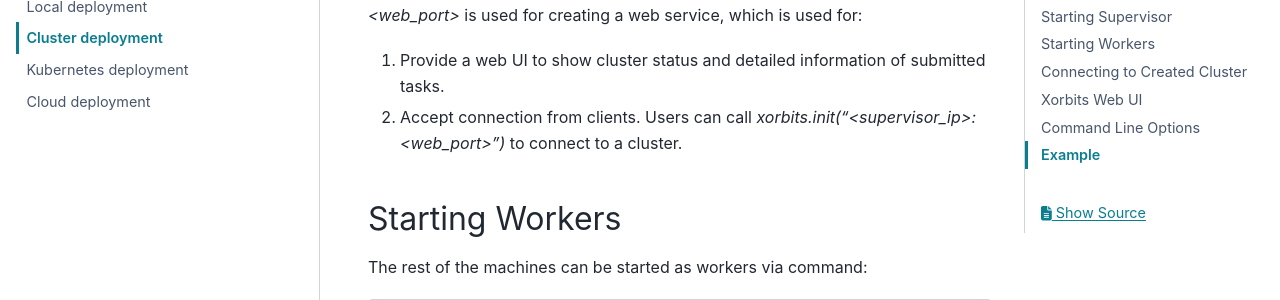
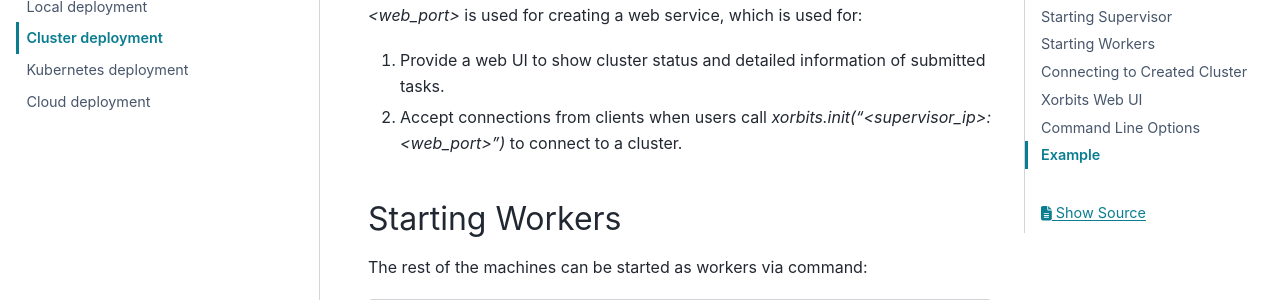
Before and after one commit to xorbitsai/xorbits, a Sphinx documentation site: the page built from doc/source/deployment/cluster.rst, in a window 1280 px wide and 900 px high, scrolled down 606 px. Shown: the part 153-453 px from the top of the window. Built offline with Sphinx 7.4.7 and the PyData theme 0.15.4, drawn with Linux system fonts in a browser that asks for light colours; the version number could not be read and is left out.

Commit message:
Update doc/source/deployment/cluster.rst
Co-authored-by: UranusSeven <109661872+UranusSeven@users.noreply.github.com>
Signed-off-by: qianduoduo0904 <109654808+qianduoduo0904@users.noreply.github.com>

```diff
--- a/doc/source/deployment/cluster.rst
+++ b/doc/source/deployment/cluster.rst
@@ -31,7 +31,7 @@ Or using ``python -m``:
 `<web_port>` is used for creating a web service, which is used for:
 
 1. Provide a web UI to show cluster status and detailed information of submitted tasks.
-2. Accept connection from clients. Users can call `xorbits.init("<supervisor_ip>:<web_port>")`
+2. Accept connections from clients when users call `xorbits.init("<supervisor_ip>:<web_port>")`
    to connect to a cluster.
 
 Starting Workers
```
